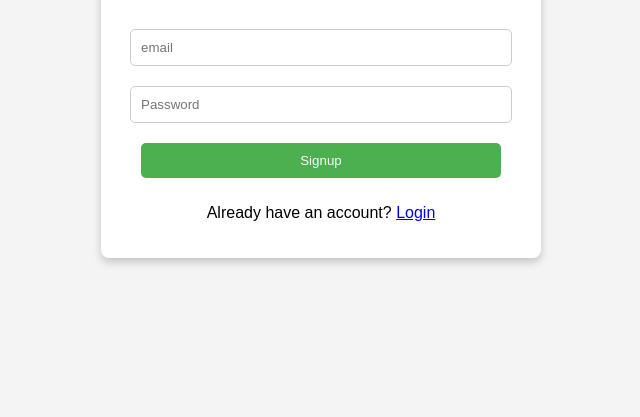
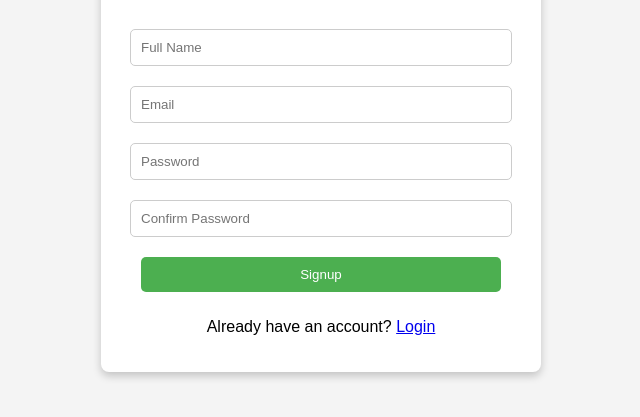
Before and after one commit to bilalhasan11/frontend, a plain HTML site: page signup.html in a window 1280 px wide. Shown: the part 131-548 px from the top of the page, without its empty margins (319-959 px from the left). Drawn offline with Linux system fonts and the light colour scheme.

Commit message:
Update signup.html

```diff
--- a/signup.html
+++ b/signup.html
@@ -9,8 +9,10 @@
 <body>
     <div class="container">
         <h1>Signup</h1>
-        <input type="text" id="signupemail" placeholder="email" required>
+        <input type="text" id="signupFullName" placeholder="Full Name" required>
+        <input type="email" id="signupEmail" placeholder="Email" required>
         <input type="password" id="signupPassword" placeholder="Password" required>
+        <input type="password" id="signupConfirmPassword" placeholder="Confirm Password" required>
         <button onclick="signup()">Signup</button>
         <p>Already have an account? <a href="login.html">Login</a></p>
     </div>
```
